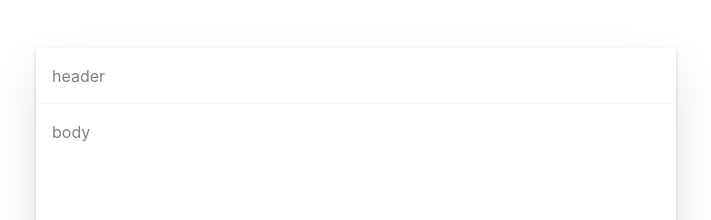
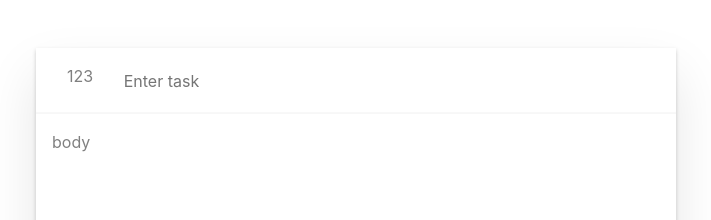
Before and after one commit to vasilyeu-pavel/todo, a React (Create React App) app: page / in a window 1280 px wide. Shown: the top 220 px of the page, without its empty margins (284-995 px from the left). Built offline with nearby package versions, Linux system fonts and the light colour scheme.

Commit message:
add custom useForm

```diff
--- a/src/components/Application/Application.js
+++ b/src/components/Application/Application.js
@@ -1,27 +1,29 @@
 import React from 'react';
 import styled from 'styled-components';
+
+import Form from '../Form';
+
 import Header from './Header';
 import Body from './Body';
 
-const Container = ({ className, children }) => {
-    const cn = `container w-50 h-100 mt-5 ${className}`;
-
-    return (
-        <div className={cn}>
-            {children}
-        </div>
-    );
-};
+const Container = ({ className, children }) => (
+    <div className={`container w-50 h-100 mt-5 ${className}`}>
+        {children}
+    </div>
+);
 
 const StyledContainer = styled(Container)`
   box-shadow: 0 2px 4px 0 rgba(0, 0, 0, 0.2), 0 25px 50px 0 rgba(0, 0, 0, 0.1);
+  font-size: 16px;
+  font-family: inherit;
+  font-weight: inherit;
 `;
 
 const Application = () => {
     return (
         <StyledContainer>
             <Header>
-                header
+                <Form />
             </Header>
             <Body>
                 body
--- a/src/components/Application/Body.js
+++ b/src/components/Application/Body.js
@@ -1,18 +1,12 @@
-import styled from "styled-components";
-import React from "react";
+import React from 'react';
+import styled from 'styled-components';
 
-const Body = ({ className, children }) => {
-    const cn = `p-3 ${className}`;
+const Body = ({ className, children }) => (
+    <div className="row">
+        <div className={`p-3 ${className}`}>{children}</div>
+    </div>
+);
 
-    return (
-        <div className="row">
-            <div className={cn}>{children}</div>
-        </div>
-    );
-};
-
-const StyledBody = styled(Body)`
-
-`;
+const StyledBody = styled(Body)``;
 
 export default StyledBody;
--- a/src/components/Application/Header.js
+++ b/src/components/Application/Header.js
@@ -1,15 +1,12 @@
-import styled from "styled-components";
-import React from "react";
+import React from 'react';
+import styled from 'styled-components';
 
-const Header = ({ className, children }) => {
-    const cn = `col-12 p-3 ${className}`;
-
-    return (
-        <div className="row">
-            <div className={cn}>{children}</div>
-        </div>
-    );
-};
+const Header = ({ className, children }) => (
+    <div className={`row p-3  ${className}`}>
+        <div className="col-1">123</div>
+        <div className="col-11">{children}</div>
+    </div>
+);
 
 const StyledHeader = styled(Header)`
   box-shadow: inset 0 -2px 1px rgba(0,0,0,0.03);
--- /dev/null
+++ b/src/components/Form/Input.js
@@ -0,0 +1,33 @@
+import React from 'react';
+import styled from 'styled-components';
+
+const Input = ({ className, handleChange, name, value = '' }) => {
+    return (
+        <div>
+            <input
+                onChange={({ target: { value } }) => handleChange({ value, name })}
+                name={name}
+                className={className}
+                placeholder="Enter task"
+                value={value}
+            />
+        </div>
+    )
+};
+
+const StyledInput = styled(Input)`
+    width: 100%;
+    line-height: 1.4em;
+    border: 0;
+    color: inherit;
+    padding: 6px;
+
+    &:focus {
+            border-color: #FFFFF;
+             border-width: 1px;
+            box-shadow: 0 0 0px #FFFFF;
+            outline:none;
+    }
+`;
+
+export default StyledInput;
--- /dev/null
+++ b/src/components/Form/index.js
@@ -0,0 +1,38 @@
+import React from 'react';
+import { useForm } from '../../hooks/useForm';
+
+import Input from './Input';
+
+const validateCb = val => !!(val || val.length);
+
+const onSubmit = (value) => {
+    console.log('onSubmit');
+    console.log(value);
+
+    return Promise.resolve();
+};
+
+const Form = () => {
+    const name = 'task';
+
+    const { handleSubmit, values, handleChange } = useForm(
+        onSubmit,
+        {
+        cb: validateCb,
+    },
+        {
+        [name]: '',
+    });
+
+    return (
+        <form onSubmit={handleSubmit}>
+            <Input
+                handleChange={handleChange}
+                name={name}
+                value={values[name]}
+            />
+        </form>
+    );
+};
+
+export default Form;
--- /dev/null
+++ b/src/hooks/useForm.js
@@ -0,0 +1,68 @@
+import { useEffect, useState } from 'react';
+
+const defaultValidation = {
+  cb: () => true,
+  message: ''
+};
+
+const defaultCb = (value) => {
+    console.log('onSubmit');
+    console.log(value);
+
+    return Promise.resolve();
+};
+
+export const useForm = (callback = defaultCb, validateCb = defaultValidation, defaultValues = {}) => {
+    const [values, setValues] = useState(defaultValues);
+    const [errors, setErrors] = useState({});
+
+    const [isSubmitting, setIsSubmitting] = useState(false);
+
+    const validate = (values) => {
+        const errors = {};
+
+        for (const key in values) {
+            if (!validateCb.cb(values[key])) {
+                errors[key] = validateCb.message || '';
+            }
+        }
+
+        return errors
+    };
+
+    const resetForm = () => setValues({});
+
+    useEffect(() => {
+        if (Object.keys(errors).length === 0 && isSubmitting) {
+
+            callback()
+                .then(resetForm);
+        }
+    }, [errors]);
+
+    const handleSubmit = (event) => {
+        if (event) event.preventDefault();
+
+        setErrors(validate(values));
+        setIsSubmitting(true);
+    };
+
+    const handleChange = ({ name, value, event }) => {
+        if (event) {
+            event.persist();
+        }
+
+        console.group(`>>> handleChange ${name} "${value}"`);
+
+        setValues(values => ({ ...values, [name]: value }));
+    };
+
+    return {
+        handleChange,
+        handleSubmit,
+        setValues,
+        values,
+        errors,
+        setErrors,
+    };
+};
```
